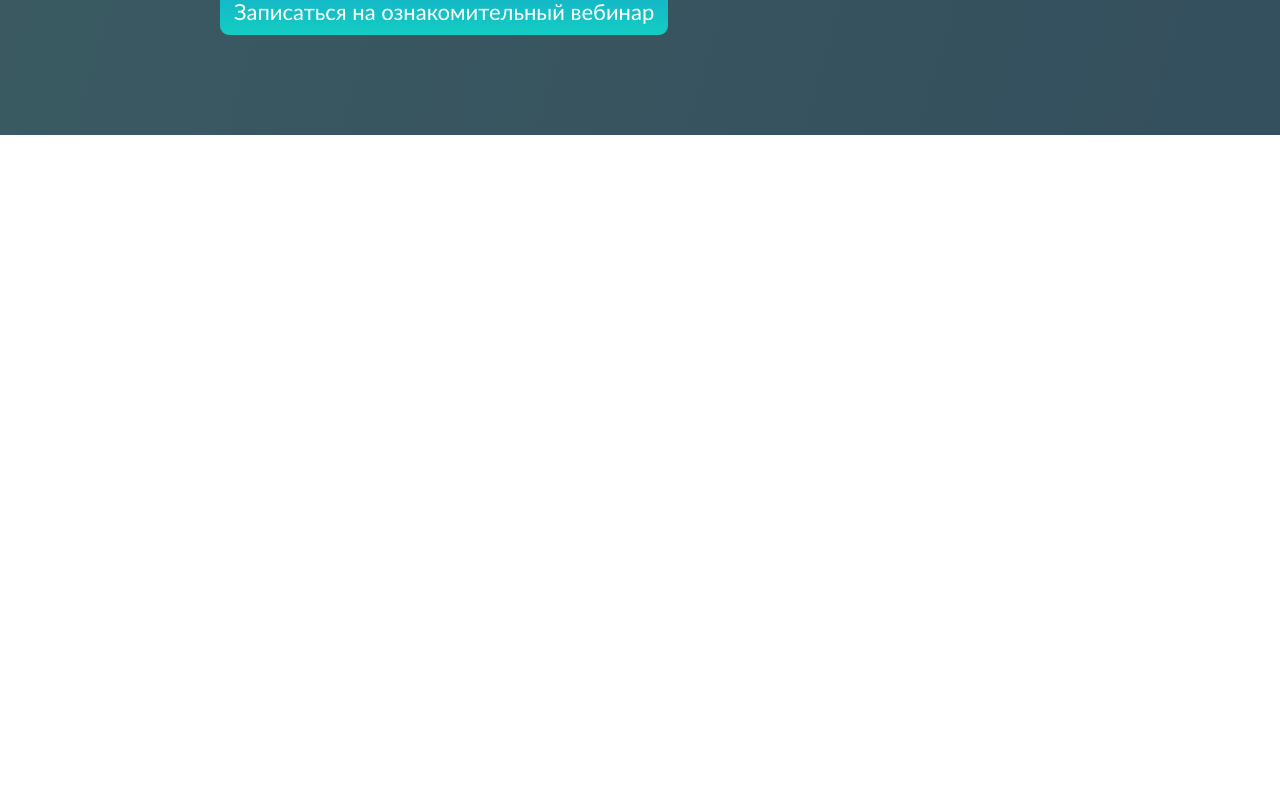
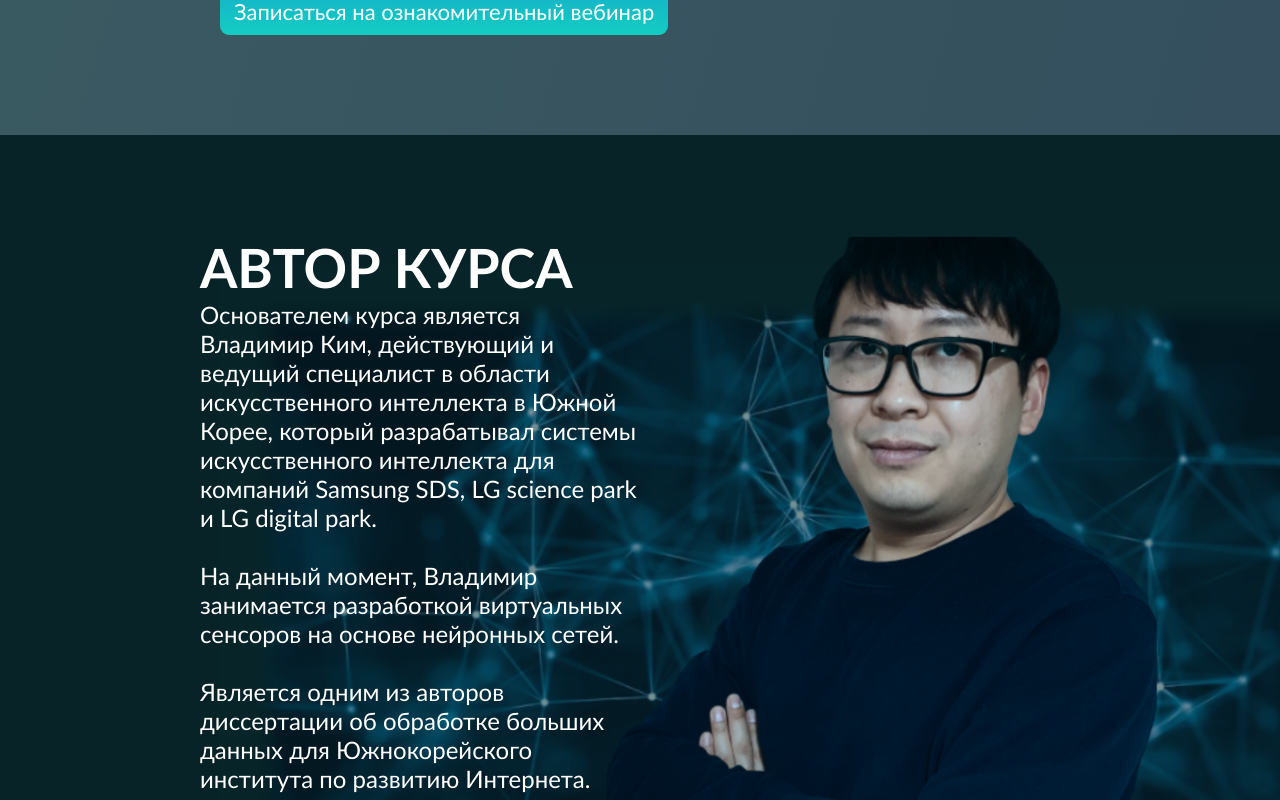
Before and after one commit to NozimjonNN/last, a React (Vite) app: page / in a window 1280 px wide. Shown: the part 7900-8700 px from the top of the page. Before the commit the page ends 8035 px from the top, so only its background shows below. Built offline with nearby package versions, Linux system fonts and the light colour scheme.

Commit message:
stage-7 is ready

```diff
--- a/src/Components/Nozimjon/Nozimjon.css
+++ b/src/Components/Nozimjon/Nozimjon.css
@@ -249,3 +249,18 @@ nav ul li a:hover {
     font-size: 24px;
     margin-left: 10px;
 }
+
+/* panic */
+
+.stage-7 {
+    background-image: url(./Img/10.png);
+    padding: 100px 200px 100px 200px;
+    background-position: center;
+    background-size: cover;
+    background-repeat: no-repeat;
+}
+.st6txt {
+    font-size: 24px;
+    color: white;
+    width: 50%;
+}
--- a/src/Components/Nozimjon/Nozimjon.jsx
+++ b/src/Components/Nozimjon/Nozimjon.jsx
@@ -132,6 +132,12 @@ export default function Nozimjon() {
                     <div className="wh nummini">На этих занятиях ты разработаешь свои нейронные сети, которые смогут: предсказывать цены автомобилей; предсказывать выходную мощность электростанций (кейс виртуальных сенсоров); предсказывать поломки насоса на основе данных из сенсоров насоса; распознавать рукописные цифры, распознавать элементы одежды, распознавать различные объекты; распознавать повреждённые автомобили; распознавать уличные дорожные знаки для беспилотных автомобилей.</div>
                     <button className="btn mt10">Записаться на ознакомительный вебинар</button>
                 </div>
+                <div className="stage-7">
+                    <h1 className="p1-se-1">АВТОР КУРСА</h1>
+                    <div className="st6txt">
+                    Основателем курса является Владимир Ким, действующий и ведущий специалист в области искусственного интеллекта в Южной Корее, который разрабатывал системы искусственного интеллекта для компаний Samsung SDS, LG science park и LG digital park. <br /><br />  На данный момент, Владимир занимается разработкой виртуальных сенсоров на основе нейронных сетей. <br /><br />  Является одним из авторов диссертации об обработке больших данных для Южнокорейского института по развитию Интернета. <br /><br /> Действующий член ассоциации разработчиков программного обеспечения в Южной Корее. <br /><br /> Активно участвует в R&D проектах по внедрению искусственного интеллекта для государственных предприятий Южной Кореи.
+                    </div>
+                </div>
         </>
     )
 }
```
Also changed, not shown: src/Components/Nozimjon/Img/10.png (added).
